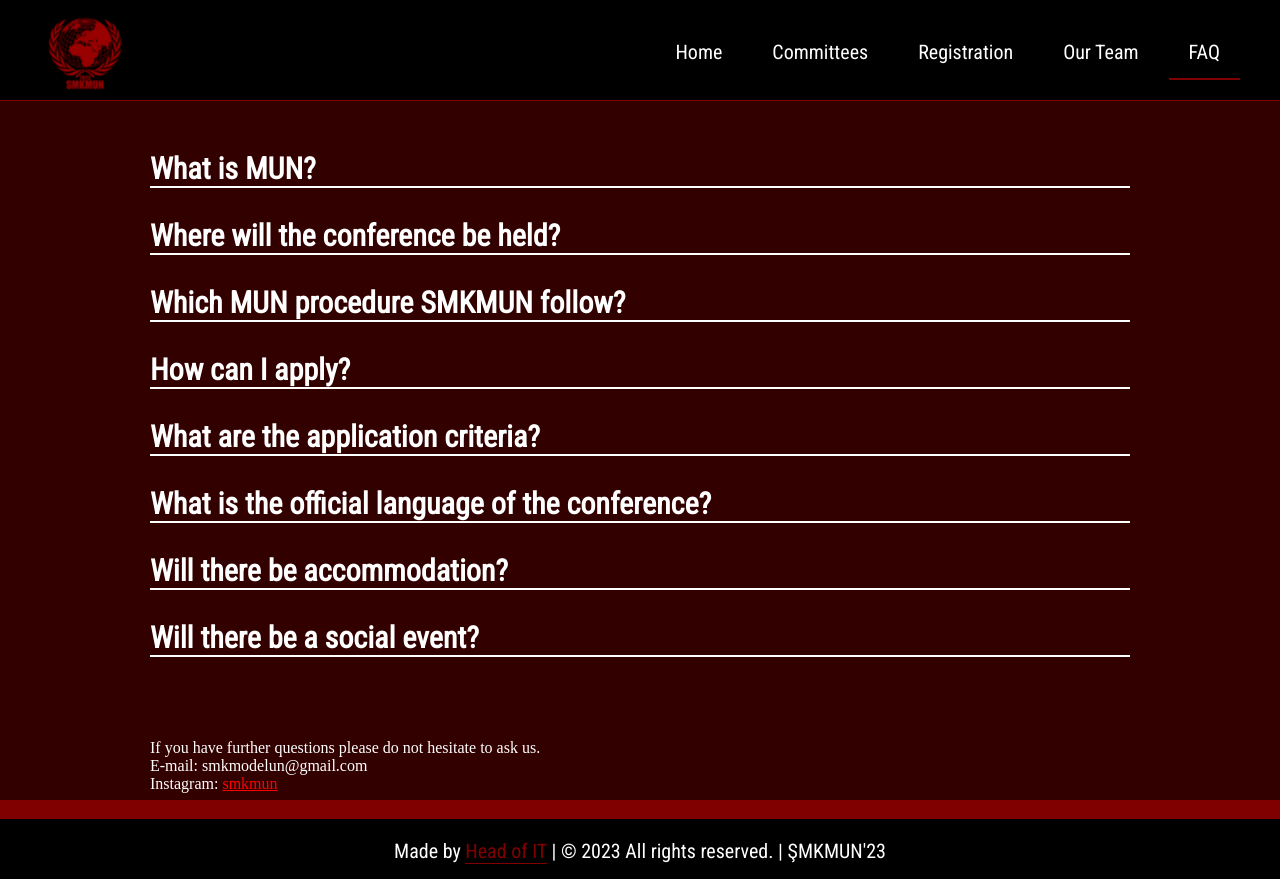
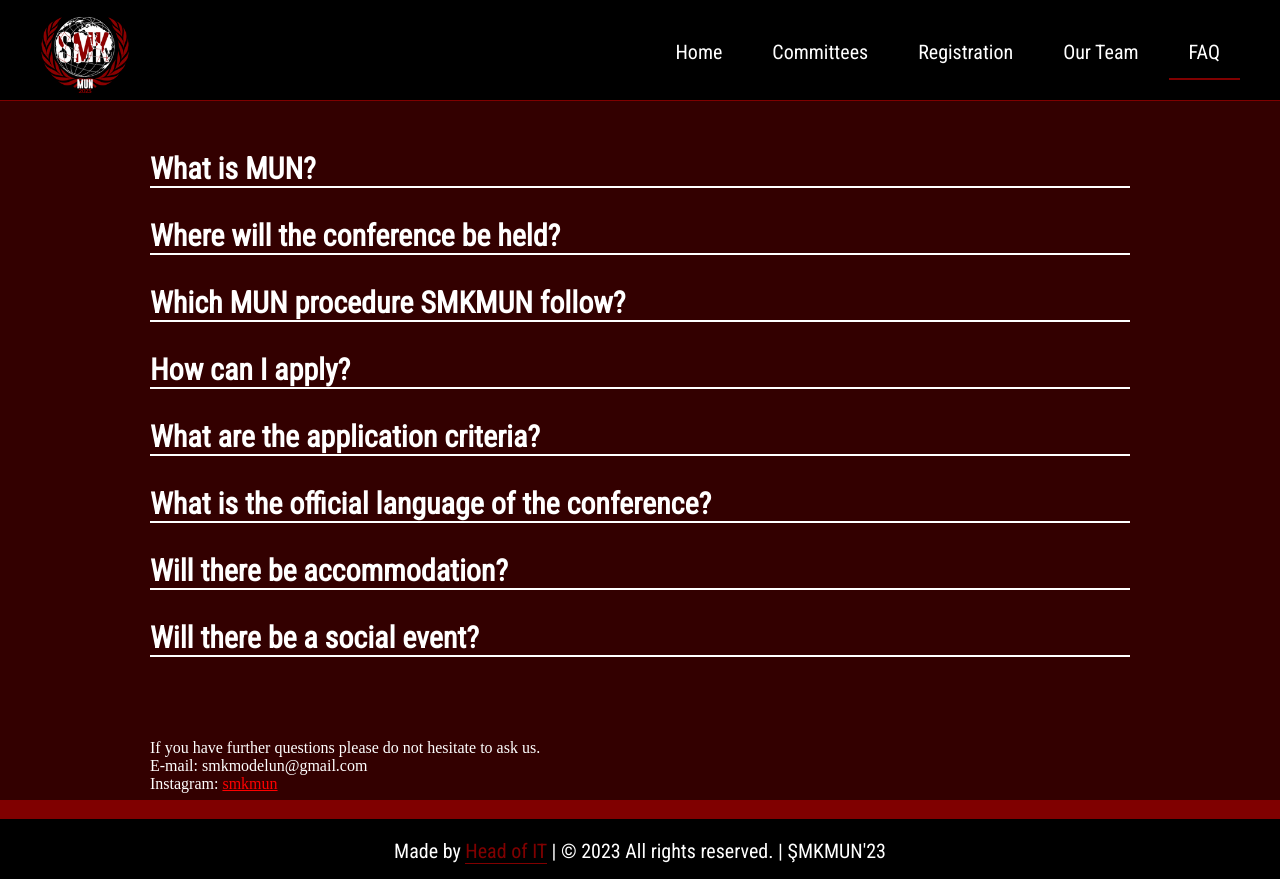
Before and after one commit to mehmetumutayann/smkmun, a plain HTML site: page faq.html in a window 1280 px wide. Drawn offline with Linux system fonts and the light colour scheme.

Commit message:
logo and it scale update

```diff
--- a/committees.css
+++ b/committees.css
@@ -78,7 +78,7 @@
   font-size: 20px;
 }
 .logomuz {
-  scale: 0.5;
+  scale: 0.6;
 }
 
 .preloader {
--- a/faq.css
+++ b/faq.css
@@ -116,7 +116,7 @@
   font-size: 20px;
 }
 .logomuz {
-  scale: 0.5;
+  scale: 0.6;
 }
 .tema .fotolar img {
   height: 130px;
--- a/faq.html
+++ b/faq.html
@@ -20,7 +20,7 @@
     <link rel="stylesheet" href="faq.css">
 
     <title>ŞMKMUN'23</title>
-    <link rel="icon" href="ofcclogo.png" type="image/x-icon">
+    <link rel="icon" href="lastlogo.png" type="image/x-icon">
 
 </head>
 <body>
@@ -28,7 +28,7 @@
 
     <nav class="navbar">
         <a href="index.html" class="logo">
-          <img src="ofcclogo.png" alt="Logo" class="logomuz">
+        <img src="lastlogo.png" alt="Logo" class="logomuz">
         </a>
         <input type="checkbox" id="toggler">
         <label for="toggler" ><i class="fa fa-bars"></i></label>
--- a/index.css
+++ b/index.css
@@ -106,7 +106,7 @@
   font-size: 20px;
 }
 .logomuz {
-  scale: 0.5;
+  scale: 0.6;
 }
 .tema .fotolar img {
   height: 130px;
--- a/our-team.css
+++ b/our-team.css
@@ -72,7 +72,7 @@
     font-size: 20px;
   }
   .logomuz {
-    scale: 0.5;
+    scale: 0.6;
   }
 
   .takim {
--- a/registration.css
+++ b/registration.css
@@ -72,7 +72,7 @@
   font-size: 20px;
 }
 .logomuz {
-  scale: 0.5;
+  scale: 0.6;
 }
 
 .preloader {
```
Also changed, not shown: committees.html (+2 -2 lines), index.html (+2 -2 lines), our-team.html (+2 -2 lines), registration.html (+2 -2 lines), lastlogo.png (added).
